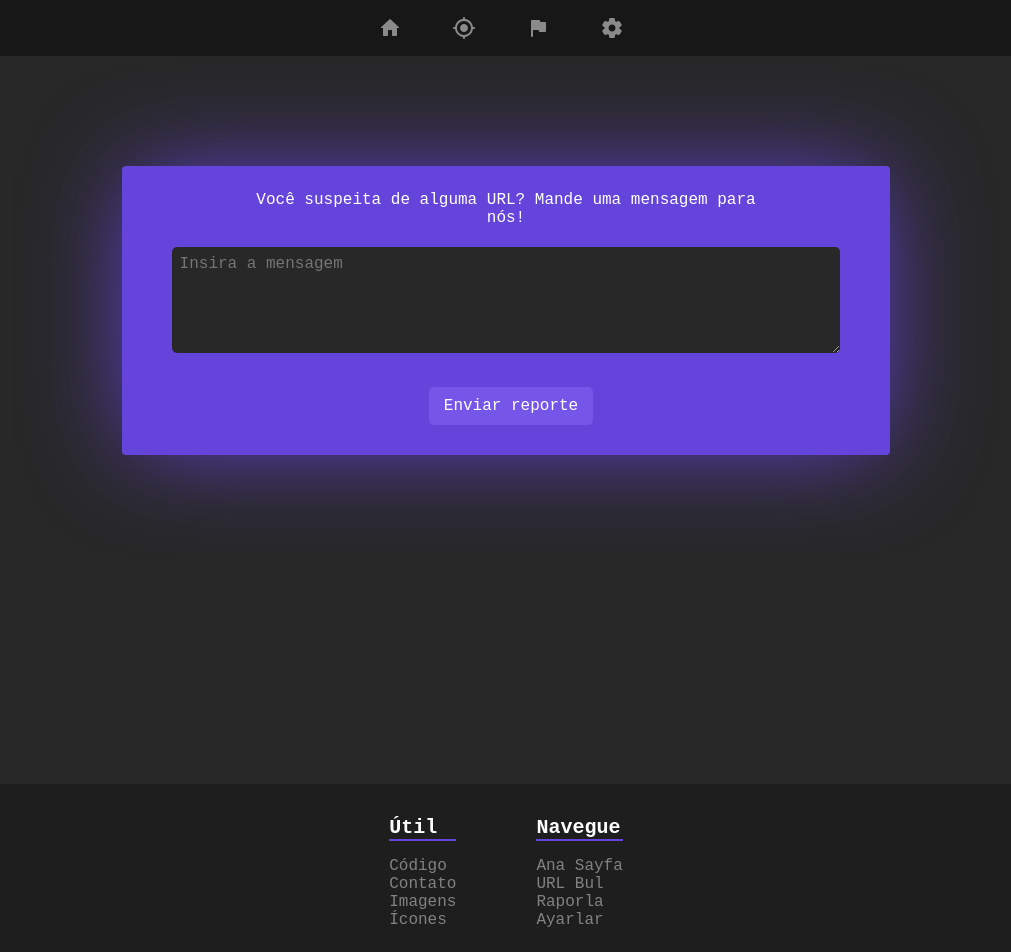
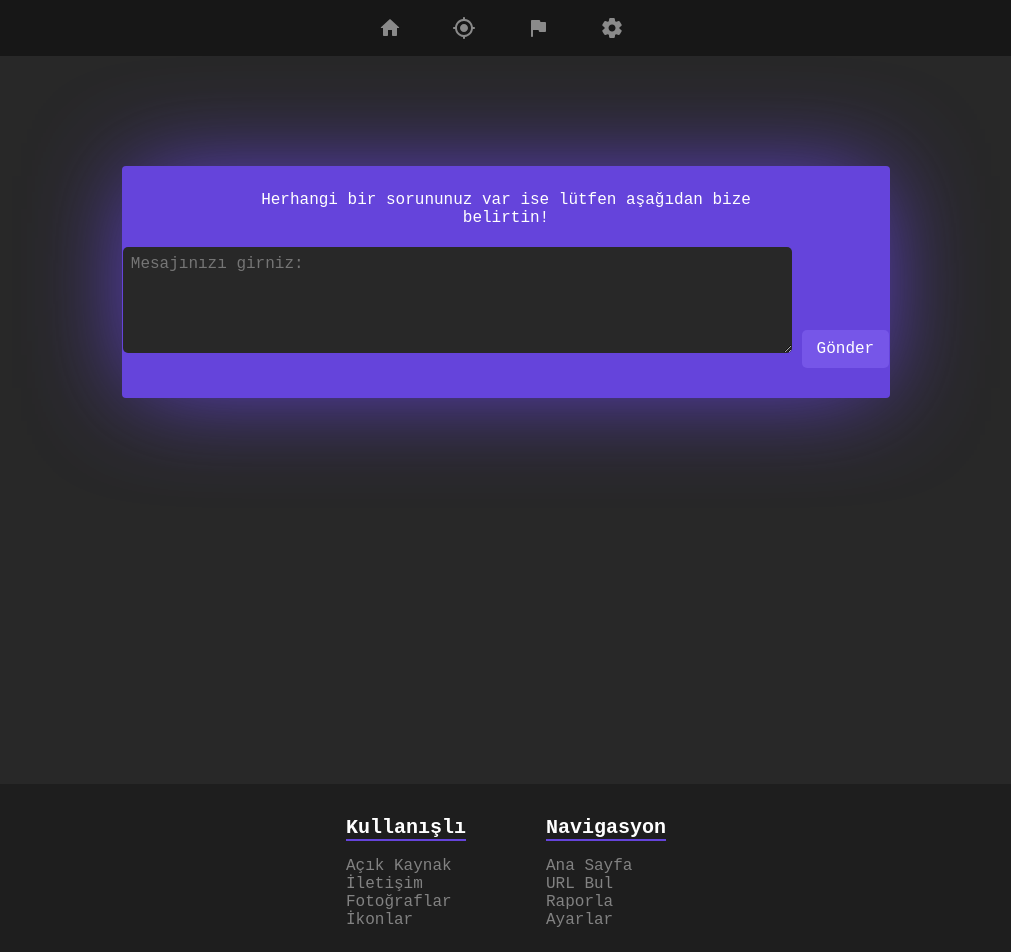
Before and after one commit to anonurl/anonurl, a React (Create React App) app: page /report in a window 1280 px wide. Shown: the top 952 px of the page, without its empty margins (134-1145 px from the left). Built offline with nearby package versions, Linux system fonts and the light colour scheme.

Commit message:
Update locales.js

```diff
--- a/src/assets/locales.js
+++ b/src/assets/locales.js
@@ -52,12 +52,12 @@ export const en = {
 
 export const pt = {
     footer: {
-        useful: 'Útil',
-        source: 'Código',
-        contact: 'Contato',
-        images: 'Imagens',
-        icons: 'Ícones',
-        navigate: 'Navegue',
+        useful: 'Kullanışlı',
+        source: 'Açık Kaynak',
+        contact: 'İletişim',
+        images: 'Fotoğraflar',
+        icons: 'İkonlar',
+        navigate: 'Navigasyon',
         home: 'Ana Sayfa',
         track: 'URL Bul',
         report: 'Raporla',
@@ -86,18 +86,18 @@ export const pt = {
         cancel: "Cancelar"
     },
     report: {
-        title: "Você suspeita de alguma URL? Mande uma mensagem para nós!",
-        placeholder: "Insira a mensagem",
-        button: "Enviar reporte",
-        empty: "Você não pode enviar uma mensagem vazia!",
-        message: "Obrigado pelo reporte, isso ajudará nós a manter a plataforma mais segura!"
+        title: "Herhangi bir sorununuz var ise lütfen aşağıdan bize belirtin!",
+        placeholder: "Mesajınızı girniz: ",
+        button: "Gönder",
+        empty: "Lütfen bir mesaj giriniz!",
+        message: "Geri Bildiriminiz için teşekkürler! En yakın zamanda geri döneceğiz!"
     },
     track: {
-        title: "Rastreie qualquer ID ou URL",
-        placeholder: "Insira o ID ou URL",
-        button: "Buscar",
-        empty: "Insira um ID ou URL válido!",
-        creation: "Data de criação: ",
-        notfound: "ID/URL não encontrado no banco de dados."
+        title: "URL/ID Sorgula",
+        placeholder: "ID/URL yi giriniz: ",
+        button: "Arat",
+        empty: "Lütfen doğru bir URL/ID girin! ",
+        creation: "Oluşturulma tarihi:  ",
+        notfound: "Sistemde böyle bir ID/URL yok"
     }
 }
```
